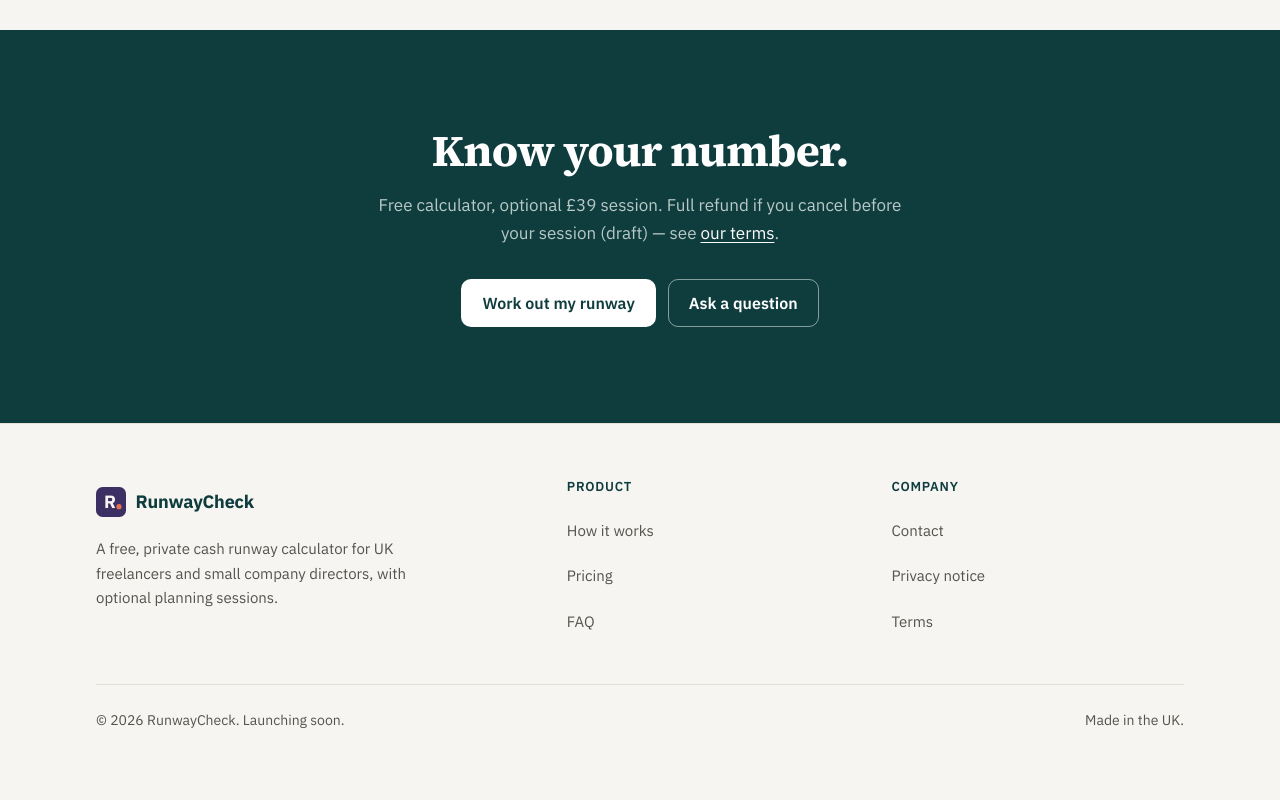
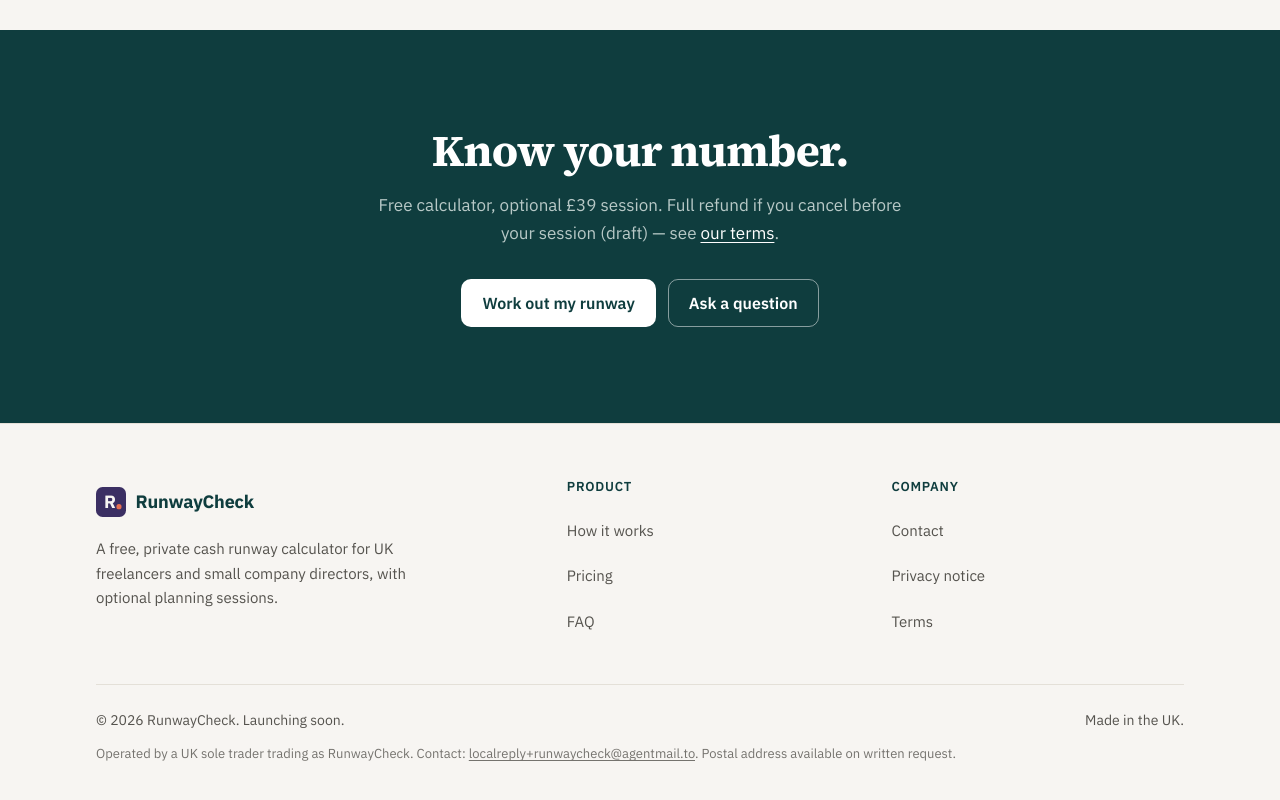
Before and after one commit to evanturner557-del/runwaycheck, a plain HTML site: page index.html in a window 1280 px wide. Shown: the part 5194-5994 px from the top of the page. Before the commit the page ends 5966 px from the top, so only its background shows below. Drawn offline with Linux system fonts and the light colour scheme.

Commit message:
Index footer: sole-trader legal line, matching privacy and terms

```diff
--- a/assets/site.css
+++ b/assets/site.css
@@ -8,3 +8,6 @@
 .x-s8{font-size:clamp(1.75rem,3.6vw,2.5rem) !important}
 .x-s9{color:var(--muted) !important;margin-top:.9rem !important}
 .x-s10{margin-top:.75rem !important;max-width:22rem !important}
+
+.footer-legal{margin:12px 0 0;font-size:.8125rem;line-height:1.5;opacity:.8}
+.footer-legal a{color:inherit}
--- a/index.html
+++ b/index.html
@@ -155,6 +155,7 @@
       <div><h2>Company</h2><ul><li><a href="#contact">Contact</a></li><li><a href="privacy.html">Privacy notice</a></li><li><a href="terms.html">Terms</a></li></ul></div>
     </div>
     <div class="footer-base"><span>© <span data-year>2026</span> RunwayCheck. Launching soon.</span><span>Made in the UK.</span></div>
+    <p class="footer-legal">Operated by a UK sole trader trading as RunwayCheck. Contact: <a href="mailto:localreply+runwaycheck@agentmail.to">localreply+runwaycheck@agentmail.to</a>. Postal address available on written request.</p>
   </div>
 </footer>
 </body>
```
